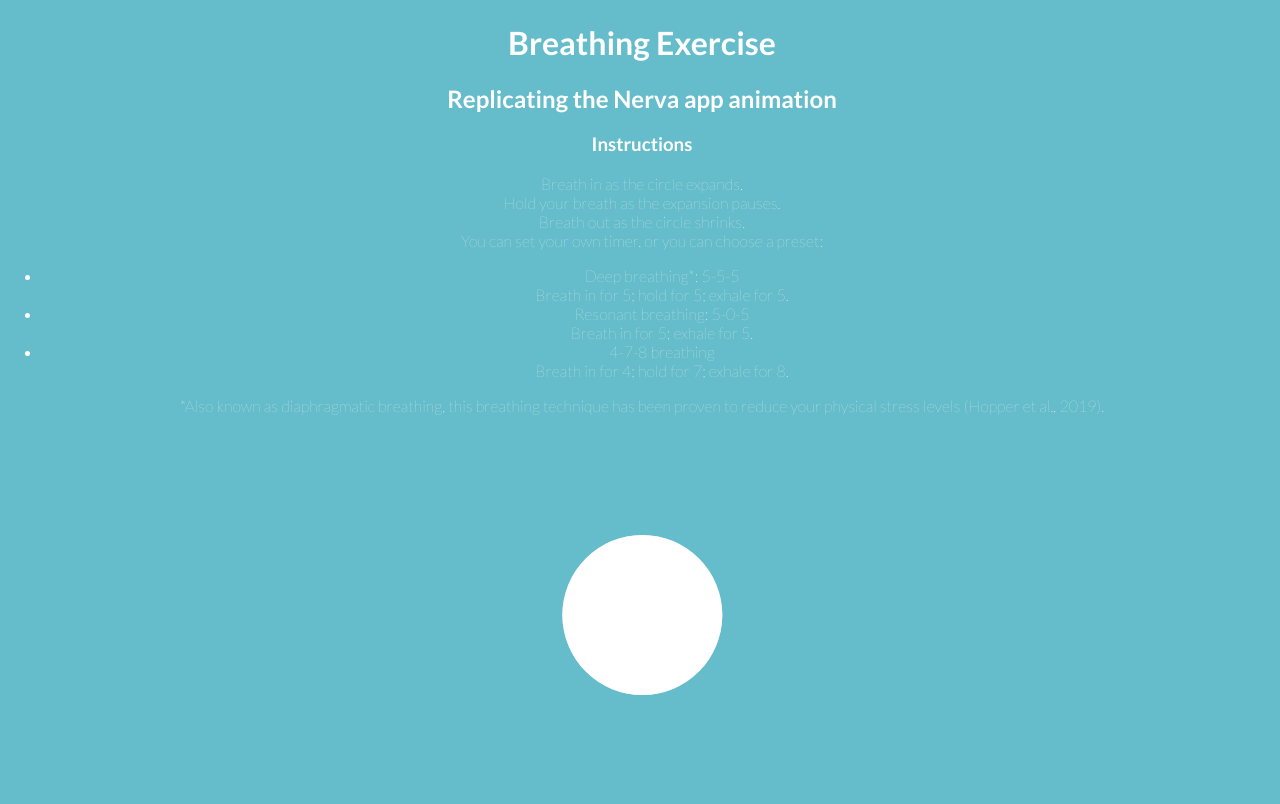
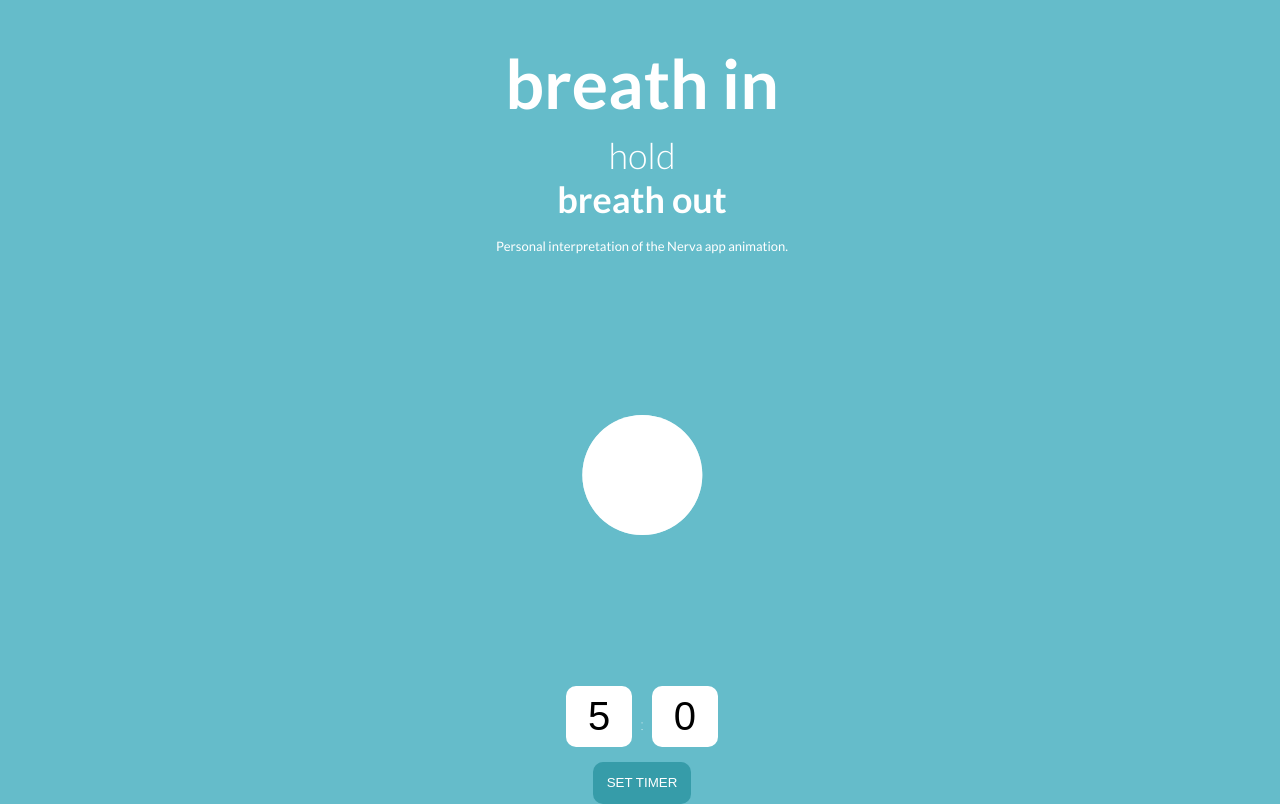
Before and after one commit to GiuliaPassoni/deep-breath, a React (Create React App) app: page / in a window 1280 px wide. Shown: the top 804 px of the page. Built offline with nearby package versions, Linux system fonts and the light colour scheme; the HTML template or start-up script is replaced by a standard one.

Commit message:
feat: update styling as per design.

```diff
--- a/src/App.tsx
+++ b/src/App.tsx
@@ -3,55 +3,59 @@ import './App.scss';
 import {Circle} from "./components/Circle";
 import PulseTimer from "./components/PulseTimer";
 
-const startMainRadius: number = 80, //120
-    maxMainRadius: number = 160, //200
-    maxMiddleRadius: number = maxMainRadius + 40, //+20
-    maxOuterRadius: number = maxMainRadius + 80//+40
+const startMainRadius: number = 60, //120
+    maxMainRadius: number = 120, //200
+    maxMiddleRadius: number = maxMainRadius + 30, //+20
+    maxOuterRadius: number = maxMainRadius + 60//+40
 function App() {
     return (
         <>
             <main>
-                <h1>Breathing Exercise</h1>
-                <h2>Replicating the Nerva app animation</h2>
-                <section className="instructions">
-                    <h3>
-                        Instructions
-                    </h3>
-                    <div className='instructions-text'>
-                        Breath in as the circle expands.<br/>
-                        Hold your breath as the expansion pauses. <br/>
-                        Breath out as the circle shrinks.
-                    </div>
-                </section>
-                <section className='more-text'>
-                    <div className='breath-style'>
-                        You can set your own timer, or you can choose a preset:
-                        <ul>
-                            <li>
-                                <div className="bold">Deep breathing*: 5-5-5</div>
-                                <div>Breath in for 5; hold for 5; exhale for 5.</div>
-                            </li>
-                            <li>
-                                <div className="bold">Resonant breathing: 5-0-5</div>
-                                <div>Breath in for 5; exhale for 5.</div>
-                            </li>
-                            <li>
-                                <div className="bold">4-7-8 breathing</div>
-                                <div>Breath in for 4; hold for 7; exhale for 8.</div>
-                            </li>
-                        </ul>
-                        <div className='explain'>*Also known as diaphragmatic breathing, this breathing technique has been proven to reduce your physical stress levels (Hopper et al., 2019). </div>
-                    </div>
-                </section>
+                <h1 className='title'>Breath in</h1>
+                <h2 className='subtitle'>
+                    <span id='hold'>Hold</span>
+                    <br/>
+                    <span id='breath-out'>Breath out</span>
+                </h2>
+                <h5 className='disclaimer'>Personal interpretation of the Nerva app animation. </h5>
+                {/*<section className="instructions">*/}
+                {/*    <h3>*/}
+                {/*        Instructions*/}
+                {/*    </h3>*/}
+                {/*    <div className='instructions-text'>*/}
+                {/*        Breath in as the circle expands.<br/>*/}
+                {/*        Hold your breath as the expansion pauses. <br/>*/}
+                {/*        Breath out as the circle shrinks.*/}
+                {/*    </div>*/}
+                {/*</section>*/}
+                {/*<section className='more-text'>*/}
+                {/*    <div className='breath-style'>*/}
+                {/*        You can set your own timer, or you can choose a preset:*/}
+                {/*        <ul>*/}
+                {/*            <li>*/}
+                {/*                <div className="bold">Deep breathing*: 5-5-5</div>*/}
+                {/*                <div>Breath in for 5; hold for 5; exhale for 5.</div>*/}
+                {/*            </li>*/}
+                {/*            <li>*/}
+                {/*                <div className="bold">Resonant breathing: 5-0-5</div>*/}
+                {/*                <div>Breath in for 5; exhale for 5.</div>*/}
+                {/*            </li>*/}
+                {/*            <li>*/}
+                {/*                <div className="bold">4-7-8 breathing</div>*/}
+                {/*                <div>Breath in for 4; hold for 7; exhale for 8.</div>*/}
+                {/*            </li>*/}
+                {/*        </ul>*/}
+                {/*        <div className='explain'>*Also known as diaphragmatic breathing, this breathing technique has been proven to reduce your physical stress levels (Hopper et al., 2019). </div>*/}
+                {/*    </div>*/}
+                {/*</section>*/}
                 <section className="animation">
-                    <Circle startMainRadius={startMainRadius} maxMainRadius={maxMiddleRadius} maxMiddleRadius={maxMiddleRadius} maxOuterRadius={maxOuterRadius}/>
-                    <PulseTimer minutes={5} seconds={0}/>
+                    <Circle startMainRadius={startMainRadius} maxMainRadius={maxMainRadius} maxMiddleRadius={maxMiddleRadius} maxOuterRadius={maxOuterRadius}/>
+                    <PulseTimer minutes={5} seconds={0}  startMainRadius={startMainRadius} maxMainRadius={maxMainRadius} maxMiddleRadius={maxMiddleRadius} maxOuterRadius={maxOuterRadius}/>
                 </section>
 
             </main>
             <footer>
-                <div> Giulia Passoni 2023 </div>
-                <span className='citation'>Hopper, Susan I.1,2; Murray, Sherrie L.1,2; Ferrara, Lucille R.1,2; Singleton, Joanne K.1,2. Effectiveness of diaphragmatic breathing for reducing physiological and psychological stress in adults: a quantitative systematic review. JBI Database of Systematic Reviews and Implementation Reports 17(9):p 1855-1876, September 2019. | DOI: 10.11124/JBISRIR-2017-003848 </span>
+                <div> © Giulia Passoni 2023 </div>
             </footer>
         </>
 
```
